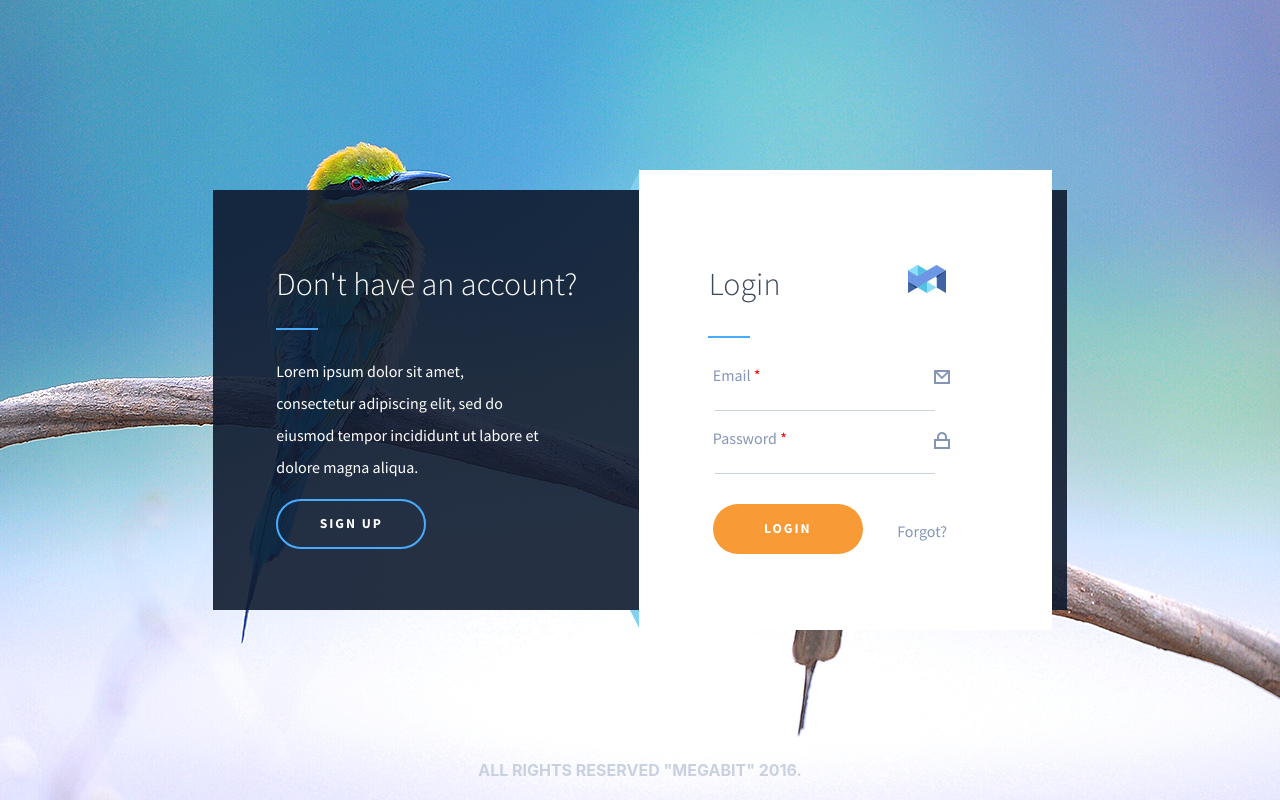
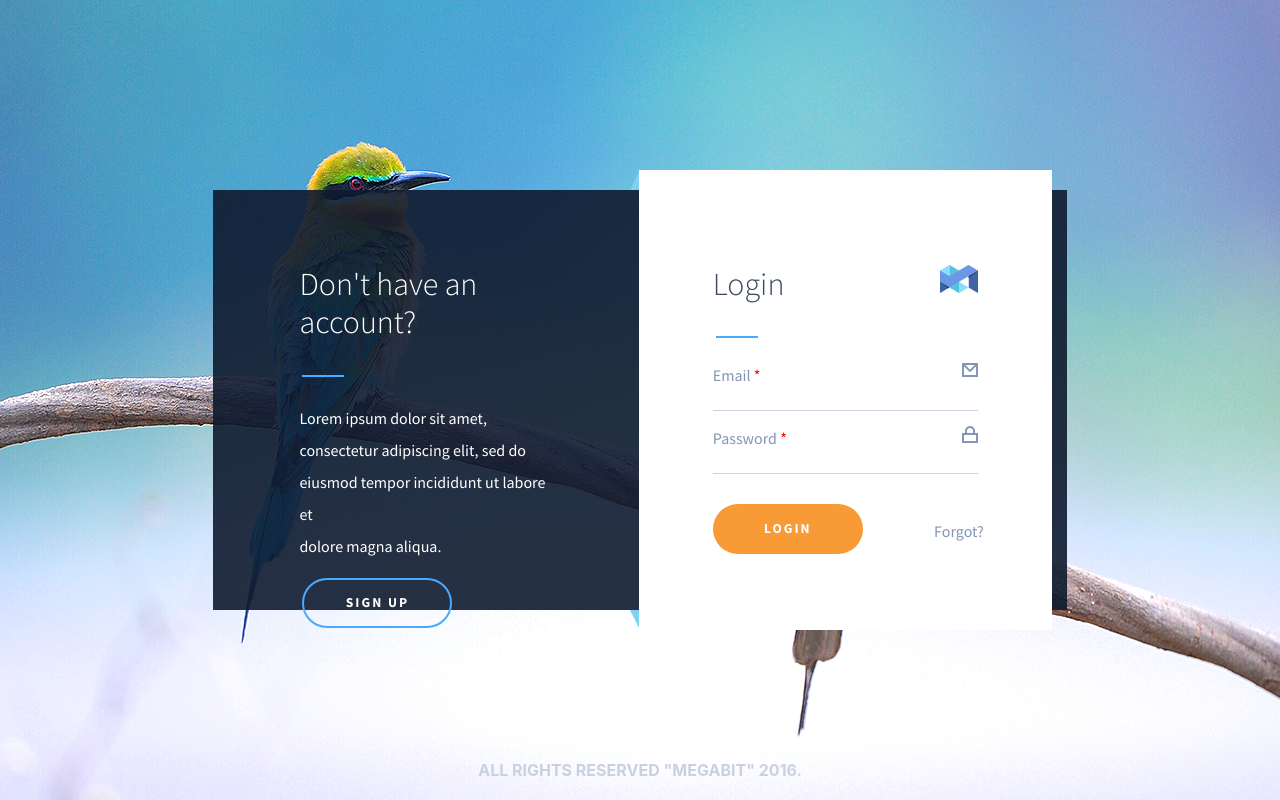
Before and after one commit to vladi-j/MagebitProject, a PHP site: page / in a window 1280 px wide. Run offline with PHP 8.4, Linux system fonts and the light colour scheme.

Commit message:
Updated Bootstrap - made centered

```diff
--- a/css/style.css
+++ b/css/style.css
@@ -79,7 +79,7 @@ input {
     outline: 0;
     background: transparent;
     border-bottom: 1px solid #cbd2df;
-    width: 90%;
+    width: 100%;
 }
 .email-header label, .password-header label{
     margin-bottom: 0px !important;
@@ -111,6 +111,9 @@ input {
     font-weight: 400;
     color: #8495b7;
     margin-top: 15px;
+}
+#inactive-login-section{
+    z-index: -10;
 }
 .inactive-signup-section{
     margin-top: 265px;
--- a/index.html
+++ b/index.html
@@ -18,14 +18,18 @@
             <!-- Background -->
             <div class="authentication-background col-lg-8 mx-auto"></div>
             <!-- Inactive SIGNUP part -->
-            <div class="inactive-signup-section position-absolute col-lg-4 offset-lg-2">
-                <div class="ml-lg-5">
+            <div class="container position-absolute col-lg-4 offset-lg-2">
+                <div class="inactive-signup-section">
+                    <div class="row justify-content-center">
+                        <div class="col-lg-8">
                             <h2 class="signup-header">Don't have an account?</h2>
                         </div>
-                <div class="ml-lg-5">
+                    </div>
+                    <div class="offset-lg-2 pl-2">
                         <hr class="line-divisor">
                     </div>
-                <div class="ml-lg-5">
+                    <div class="row justify-content-center">
+                        <div class="col-lg-8">
                             <p class="inactive-section-abstract">
                                 Lorem ipsum dolor sit amet,
                                 <br>
@@ -36,55 +40,65 @@
                                   dolore magna aliqua.
                             </p>
                         </div>
-                <div class="ml-lg-5">
+                    </div>
+                    <div class="offset-lg-2 pl-2">
                         <button type="submit" class="btn btn-lg signup-button" onclick="signUpClick()">SIGN UP</button>
+                    </div>
                 </div>
             </div>
             <!-- Active LOGIN part -->
             <div id="active-login-section" class="container position-absolute col-lg-4 offset-lg-6"><!--Change to col-lg-4 offset-lg-2-->
                 <div id="login-box" class="ml-lg-n3"> <!--Change to ml-lg-2-->
-                    <div class="row">
-                        <div class="col-lg-4 offset-lg-2">
-                            <h2 class="login-header ml-lg-n1">Login</h2>
+                    <div class="row justify-content-center">
+                        <div class="col-lg-3">
+                            <h2 class="login-header">Login</h2>
                         </div>
-                        <div class="col-lg-6">
-                            <img class="ml-lg-5" src="img/logo.jpg" alt="MAGEBIT">
+                        <div class="col-lg-2 offset-lg-3">
+                            <img class="float-right" src="img/logo.jpg" alt="MAGEBIT">
                         </div>
                     </div>
-                    <div class="offset-lg-2">
+                    <div class="offset-lg-2 pl-2">
                         <hr class="line-divisor">
                     </div>
-                    <div class="row">
-                        <div class="col-lg-3 offset-lg-2 email-header">
+                    <div class="row justify-content-center">
+                        <div class="col-lg-3 email-header">
                             <label for="email-input">Email <span class="red-star">*</span></label>
                         </div>
                         <div class="col-lg-2 offset-lg-3">
-                            <img class="email-img" src="img/email-img.png" alt="E-mail">
+                            <img class="float-right email-img" src="img/email-img.png" alt="E-mail">
                         </div>
                     </div>
-                    <div class="col-lg-8 offset-lg-2">
-                        <input type="email" class="email-input ml-lg-n2">
+                    <div class="row justify-content-center">
+                        <div class="col-lg-8">
+                            <input type="email" class="email-input">
                         </div>
-                    <div class="row password-section">
-                        <div class="col-lg-4 offset-lg-2 password-header">
+                    </div>
+                    <div class="row justify-content-center password-section">
+                        <div class="col-lg-4 password-header">
                             <label for="password-input">Password <span class="red-star">*</span></label>
                         </div>
-                        <div class="col-lg-1 offset-lg-2">
-                            <img class="password-img" src="img/password-img.png" alt="E-mail">
+                        <div class="col-lg-2 offset-lg-2">
+                            <img class="float-right password-img" src="img/password-img.png" alt="E-mail">
                         </div>
                     </div>
-                    <div class="col-lg-8 offset-lg-2">
-                        <input type="password" class="password-input ml-lg-n2">
+                    <div class="row justify-content-center">
+                        <div class="col-lg-8">
+                            <input type="password" class="password-input">
                         </div>
-                    <div class="row button-section">
-                        <div class="col-lg-4 offset-lg-2">
+                    </div>
+                    <div class="row justify-content-center button-section">
+                        <div class="col-lg-4">
                             <button type="submit" class="btn btn-lg login-button">LOGIN</button>
                         </div>
-                        <div class="col-lg-3 offset-lg-1 forgot-link">
+                        <div class="col-lg-2 offset-lg-2 forgot-link">
                             <h7>Forgot?</h7>
                         </div>
                     </div>
                 </div>
+            </div>
+            <!-- Inactive Login section -->
+            <div id="inactive-login-section" class="position-absolute col-lg-4 offset-lg-6">
+
             </div>
             <div id="upper-fold" class="position-absolute col-lg-1 offset-lg-5"></div> <!--Change to col-lg-2 ml-lg-3-->
             <div id="lower-fold" class="position-absolute col-lg-1 offset-lg-5"></div> <!--Change to col-lg-2 ml-lg-3-->
```
Lines whose indentation alone changed are shown as unchanged.
